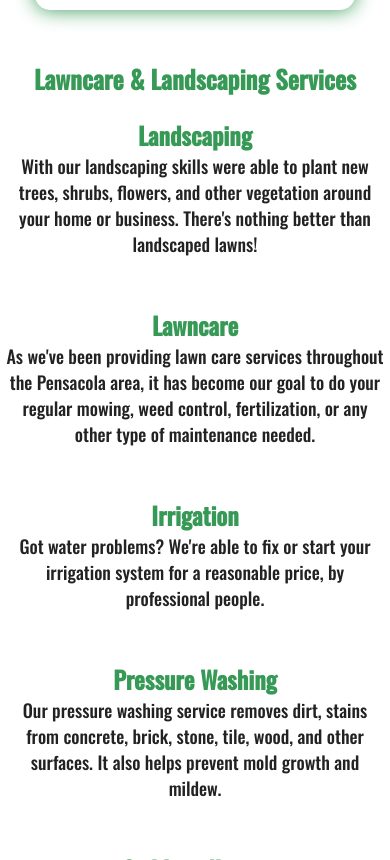
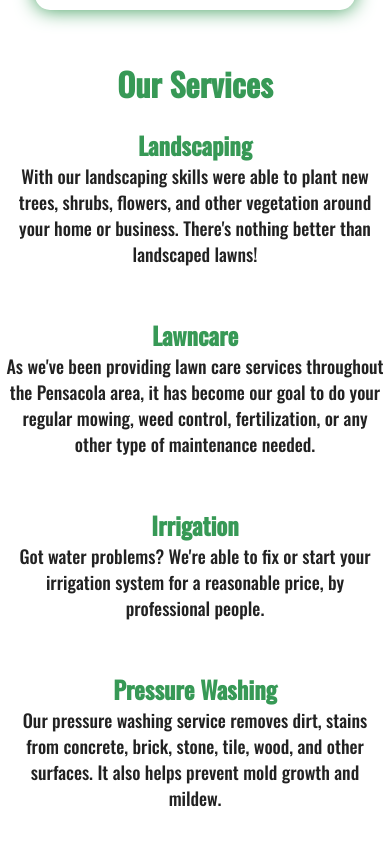
Before and after one commit to raybarkerrr/bates-lawncare-and-landscaping, a plain HTML site: page index.html in a window 390 px wide. Shown: the part 6261-7121 px from the top of the page. Drawn offline with nearby package versions, Linux system fonts and the light colour scheme.

Commit message:
New font size

```diff
--- a/index.html
+++ b/index.html
@@ -89,7 +89,7 @@
     </section>
     <section class="info-section">
         <div class="info-container">
-            <h1 class="info-title">Lawncare & Landscaping Services</h1>
+            <h1 class="info-title">Our Services</h1>
             <h2>Landscaping</h2>
             <p>With our landscaping skills were able to plant new trees, shrubs, flowers, and other vegetation around your home or business. There's nothing better than landscaped lawns!</p>
             <h2>Lawncare</h2>
--- a/stylesheet.css
+++ b/stylesheet.css
@@ -482,7 +482,7 @@
     .info-title{
       display: flex;
       justify-content: center;
-      font-size: 25px;
+      font-size: 32px;
     }
 
     .info-container h2{
```
